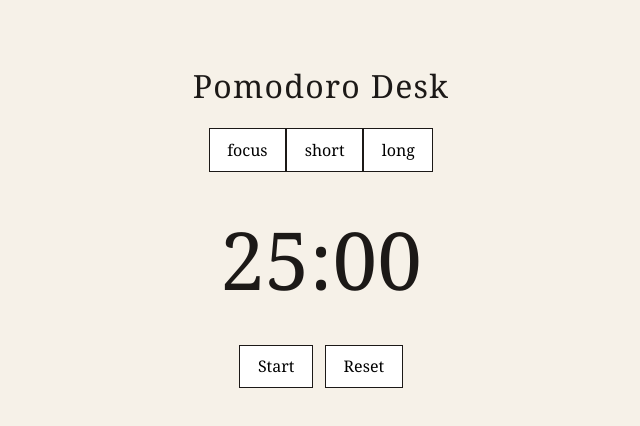
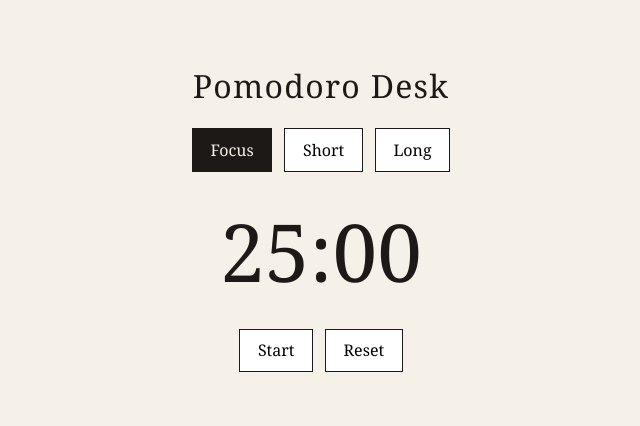
Before and after one commit to asilabdul/pomodoro-desk, a Next.js app: page / in a window 1280 px wide. Shown: the top 426 px of the page, without its empty margins (319-959 px from the left). Built offline with nearby package versions, Linux system fonts and the light colour scheme.

Commit message:
style mode tabs

```diff
--- a/app/globals.css
+++ b/app/globals.css
@@ -2,6 +2,8 @@
 body { margin: 0; min-height: 100vh; }
 main { max-width: 40rem; margin: 4rem auto; padding: 0 1.5rem; text-align: center; }
 h1 { font-weight: 500; letter-spacing: 0.04em; }
-.clock { font-size: 5rem; margin: 2rem 0; font-variant-numeric: tabular-nums; }
-.actions { display: flex; gap: 0.75rem; justify-content: center; }
-button { font: inherit; padding: 0.6rem 1.1rem; border: 1px solid #1c1917; background: #fff; cursor: pointer; }
+.clock { font-size: 5rem; margin: 1.5rem 0; font-variant-numeric: tabular-nums; }
+.actions, .modes { display: flex; gap: 0.75rem; justify-content: center; flex-wrap: wrap; }
+button { font: inherit; padding: 0.6rem 1.1rem; border: 1px solid #1c1917; background: #fff; cursor: pointer; text-transform: capitalize; }
+button[data-active='true'] { background: #1c1917; color: #f6f1e8; }
+.done { color: #9a3412; }
```
